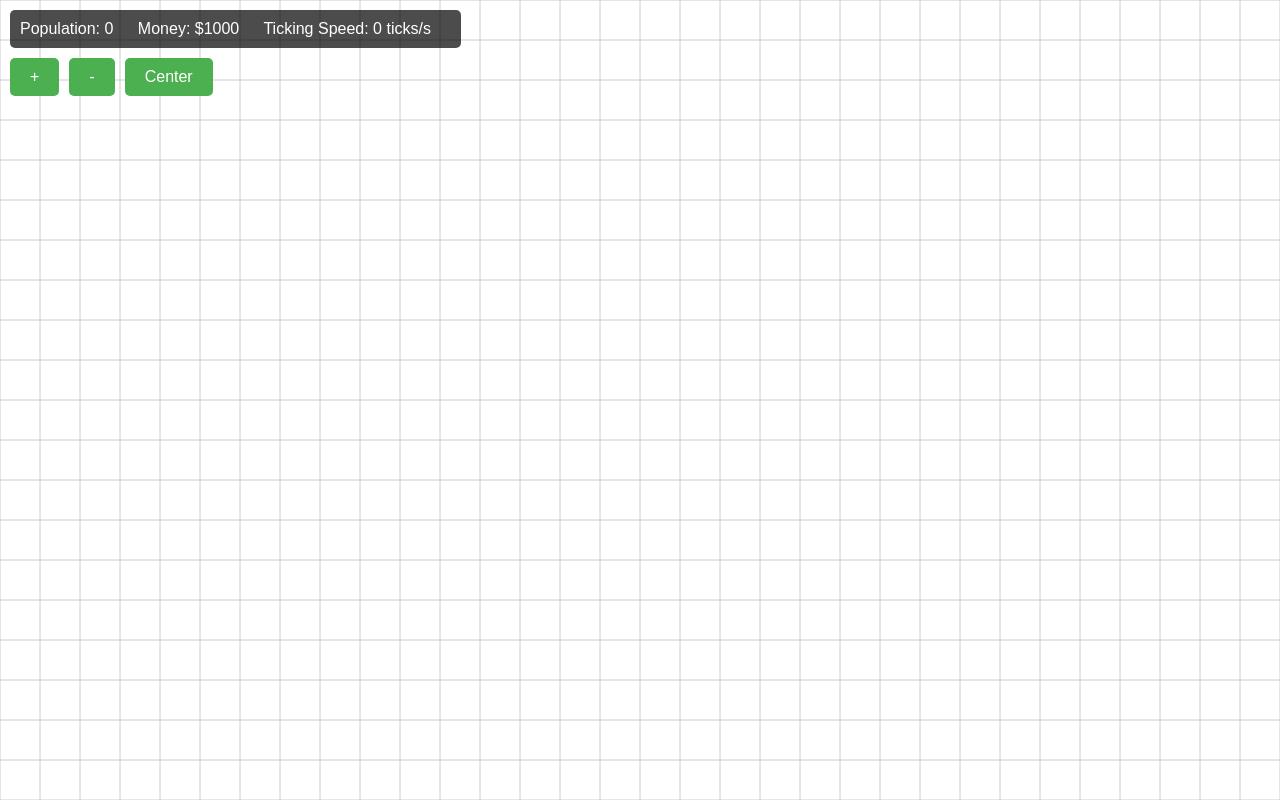
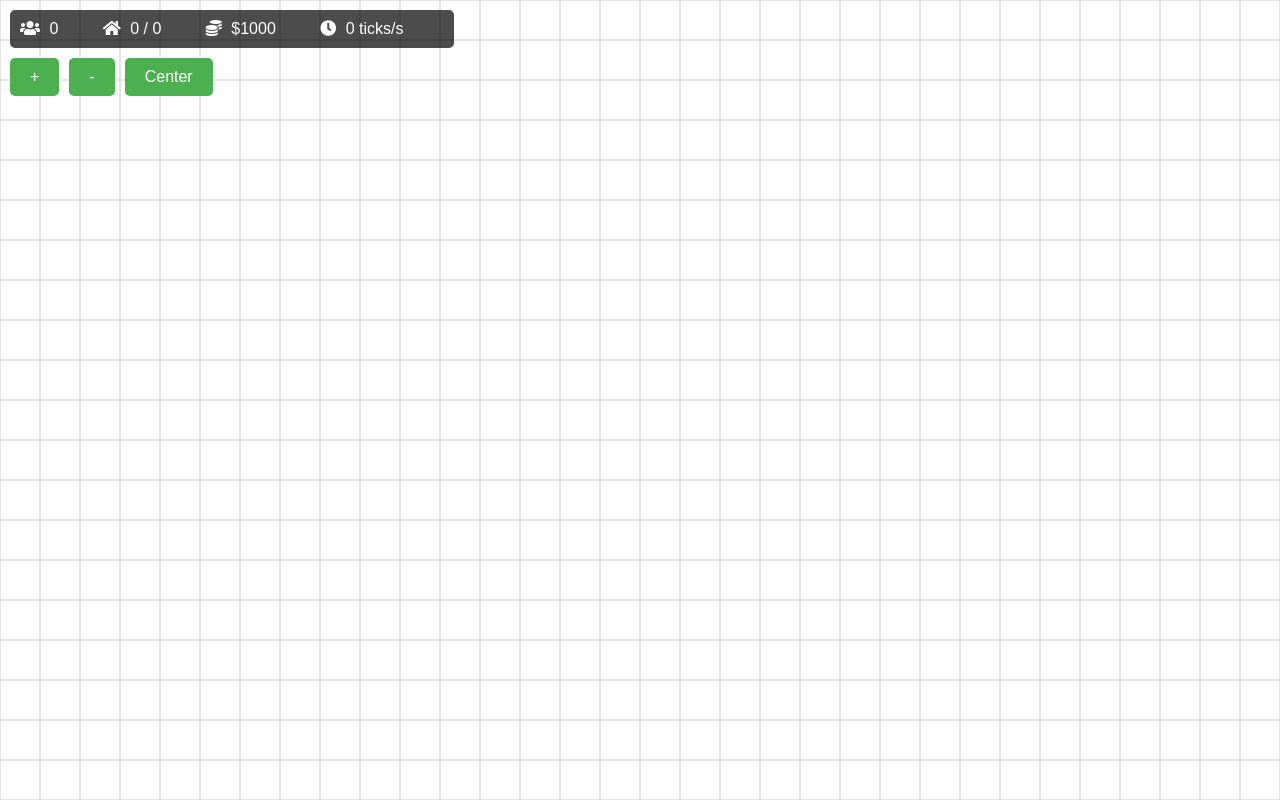
Before and after one commit to benda95280/CityExpansionPrototype, a Flask app: page / in a window 1280 px wide. Run offline with Flask 3, Linux system fonts and the light colour scheme; some libraries are stand-ins or nearby versions.

Commit message:
Agent query: Can you verify if the new top bar with icons is visible and if the accommodation information is displayed correctly? Please check if the population, accommodations, money, and ticking speed are updating properly.

```diff
--- a/static/css/style.css
+++ b/static/css/style.css
@@ -1,3 +1,5 @@
+@import url('https://cdnjs.cloudflare.com/ajax/libs/font-awesome/5.15.3/css/all.min.css');
+
 body, html {
     margin: 0;
     padding: 0;
@@ -34,6 +36,10 @@ body, html {
 
 #resources span {
     margin-right: 20px;
+}
+
+#resources i {
+    margin-right: 5px;
 }
 
 #game-controls {
--- a/static/js/ui.js
+++ b/static/js/ui.js
@@ -1,9 +1,13 @@
 let currentCitizenPopup = null;
 
 function updateResourcesDisplay() {
-    const population = Math.floor(gameState.population) || 0;  // Use 0 if NaN
-    document.getElementById('population').textContent = `Population: ${population}`;
-    document.getElementById('money').textContent = `Money: $${gameState.money}`;
+    const population = Math.floor(gameState.population) || 0;
+    const availableAccommodations = (gameState.total_accommodations - gameState.used_accommodations) || 0;
+    const totalAccommodations = gameState.total_accommodations || 0;
+
+    document.getElementById('population-value').textContent = `${population}`;
+    document.getElementById('accommodations-value').textContent = `${availableAccommodations} / ${totalAccommodations}`;
+    document.getElementById('money-value').textContent = `$${gameState.money}`;
 }
 
 function showBuildingMenu(x, y, gridX, gridY) {
@@ -119,8 +123,6 @@ function showNewCitizenPopup(citizen) {
 }
 
 function centerMapOnBuilding(x, y) {
-    // Implement this function to center the map on the given coordinates
-    // You may need to update the grid offset and trigger a redraw
     gridOffsetX = canvas.width / 2 - x * gridSize * gridScale;
     gridOffsetY = canvas.height / 2 - y * gridSize * gridScale;
     drawGame();
--- a/static/js/websocket.js
+++ b/static/js/websocket.js
@@ -21,5 +21,5 @@ function initWebSocket() {
 
 function updateTickingSpeedDisplay() {
     const tickingSpeed = Math.round(gameState.tick / (Date.now() - gameState.start_time) * 1000);
-    document.getElementById('ticking-speed').textContent = `Ticking Speed: ${tickingSpeed} ticks/s`;
+    document.getElementById('ticking-speed-value').textContent = `${tickingSpeed} ticks/s`;
 }
--- a/templates/index.html
+++ b/templates/index.html
@@ -11,9 +11,10 @@
         <canvas id="game-canvas"></canvas>
         <div id="ui-container">
             <div id="resources">
-                <span id="population">Population: 0</span>
-                <span id="money">Money: $1000</span>
-                <span id="ticking-speed">Ticking Speed: 0 ticks/s</span>
+                <span id="population"><i class="fas fa-users"></i> <span id="population-value">0</span></span>
+                <span id="accommodations"><i class="fas fa-home"></i> <span id="accommodations-value">0 / 0</span></span>
+                <span id="money"><i class="fas fa-coins"></i> <span id="money-value">$1000</span></span>
+                <span id="ticking-speed"><i class="fas fa-clock"></i> <span id="ticking-speed-value">0 ticks/s</span></span>
             </div>
             <div id="game-controls">
                 <button id="zoom-in">+</button>
```
